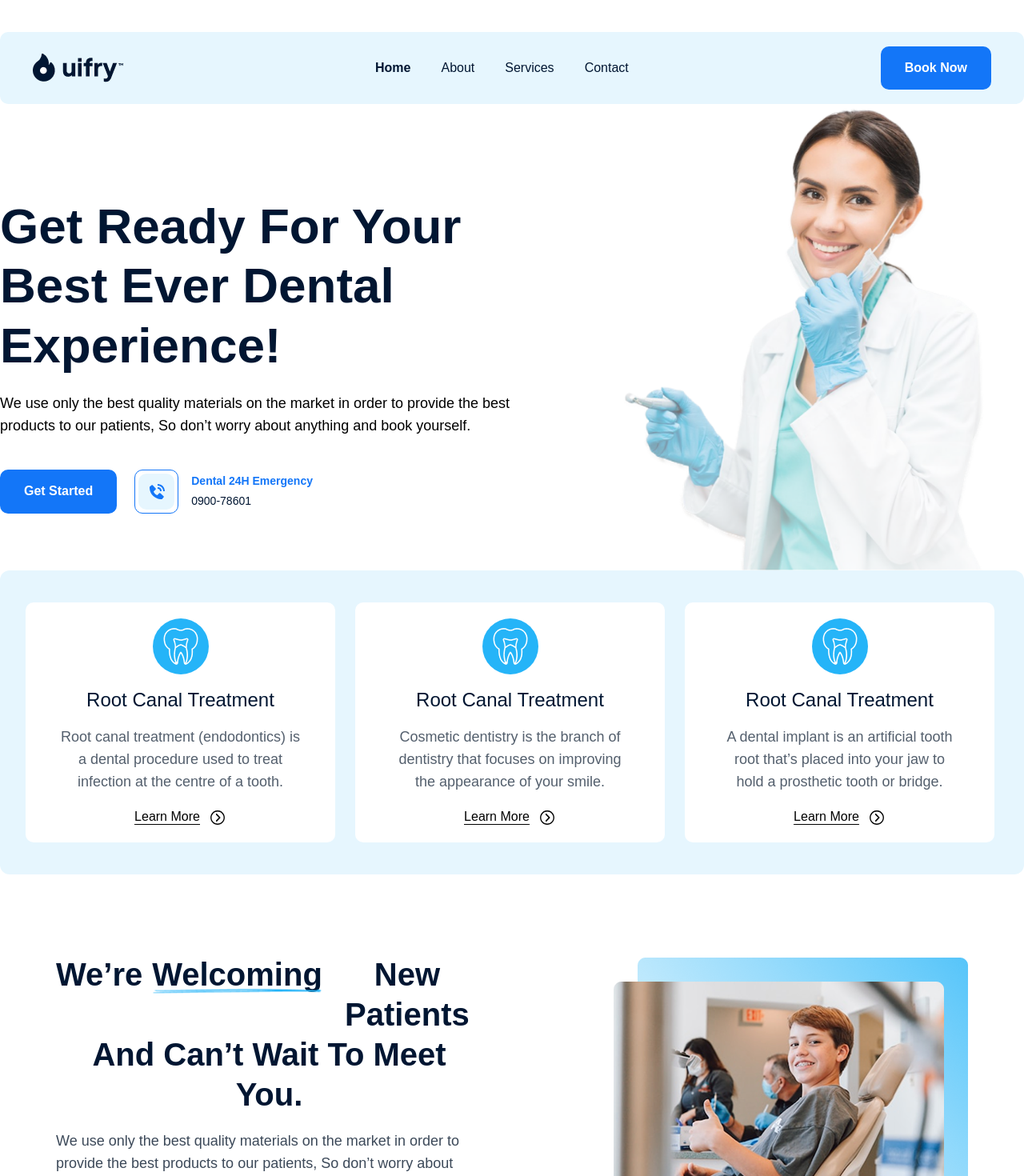
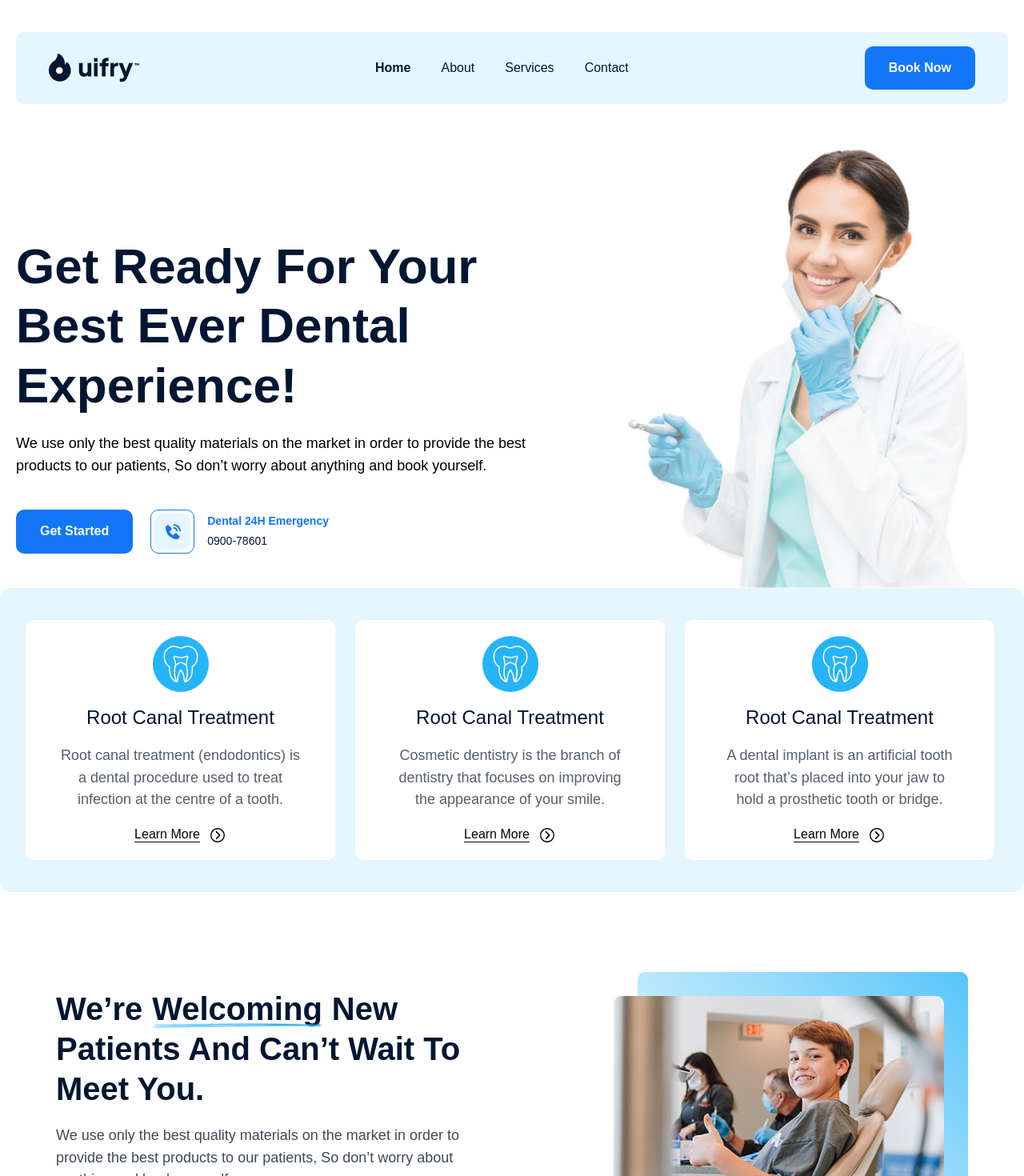
Before and after one commit to Firdosh01/Dental-medical-website, a React (Vite) app: page / in a window 1280 px wide. Shown: the top 1470 px of the page at 80% size. Built offline with nearby package versions, Linux system fonts and the light colour scheme; a web font is replaced by a local one.

Commit message:
some changes

```diff
--- a/src/components/common/Footer.tsx
+++ b/src/components/common/Footer.tsx
@@ -8,7 +8,7 @@ import { FaTwitter } from "react-icons/fa";
 
 const Footer = () => {
   return (
-    <div className="max_width_container !sm:px-[0px] !px-[20px]">
+    <div className="max_width_container 2xl:!px-[0px] !px-[20px]">
       <div className="flex justify-between items-center">
         <div>
           <img src="/assets/logos/logo.png" alt="" />
--- a/src/components/common/Navbar.jsx
+++ b/src/components/common/Navbar.jsx
@@ -13,7 +13,7 @@ const Navbar = ({ navbarBgColor }) => {
   return (
     <div className="max_width_container !pt-[40px] ">
       <div
-        className="navbar_container sm:!mx-0 !mx-5"
+        className="navbar_container 2xl:!mx-0 !mx-5"
         style={{ backgroundColor: `${navbarBgColor}` }}
       >
         <div className="navbar">
--- a/src/components/common/Navbar.scss
+++ b/src/components/common/Navbar.scss
@@ -70,19 +70,22 @@
 
     & .nav-container {
       position: absolute;
-      top: 70px;
+      top: 100px;
       left: 0;
       right: 0;
       background-color: var(--light-blue-color);
-      border-radius: 0 0 10px 10px;
+      border: 1.5px solid var(--mid-blue-color);
+      border-radius: 10px;
       max-height: 0;
       overflow: hidden;
       padding: 0;
-      z-index: 99;
+      z-index: 9999;
+      visibility: hidden;
 
       &.open {
         max-height: 300px;
         padding: 20px;
+        visibility:visible;
       }
 
       & .navigation_links {
--- a/src/components/core/Articles/ArticlesGrid.tsx
+++ b/src/components/core/Articles/ArticlesGrid.tsx
@@ -5,7 +5,7 @@ import Button from "../../common/Button";
 const ArticlesGrid = () => {
   return (
     <div>
-      <div className="grid lg:grid-cols-4 md:grid-cols-2 grid-cols-1 gap-y-[30px] gap-x-[20px] place-items-center">
+      <div className="grid xl:grid-cols-4 lg:grid-cols-3 md:grid-cols-2 grid-cols-1 gap-y-[30px] gap-x-[20px] place-items-center">
         {newsAndArticles.map((article) => {
           return (
             <div className="bg-[var(--light-blue-color)] !p-[20px] rounded-[10px] sm:w-full max-w-fit">
--- a/src/components/core/OurClient/OurClientReview.tsx
+++ b/src/components/core/OurClient/OurClientReview.tsx
@@ -13,8 +13,13 @@ const OurClientReview = () => {
       items: 3.7,
       slidesToSlide: 1,
     },
+    largeTablet: {
+      breakpoint: { max: 1024, min: 821 },
+      items: 3,
+      slidesToSlide: 1,
+    },
     tablet: {
-      breakpoint: { max: 1024, min: 464 },
+      breakpoint: { max: 820, min: 464 },
       items: 2,
       slidesToSlide: 1,
     },
--- a/src/components/core/ourSpecialists/OurSpecialists.tsx
+++ b/src/components/core/ourSpecialists/OurSpecialists.tsx
@@ -13,6 +13,11 @@ const OurSpecialists = () => {
       items: 4.1,
       slidesToSlide: 1,
     },
+    largeTablet: {
+      breakpoint: { max: 1280, min: 1024 },
+      items: 3.5,
+      slidesToSlide: 1,
+    },
     tablet: {
       breakpoint: { max: 1024, min: 464 },
       items: 2.2,
@@ -24,6 +29,7 @@ const OurSpecialists = () => {
       slidesToSlide: 1,
     },
   };
+
 
   return (
     <div className="!mt-[120px] bg-[var(--light-blue-color)]  min-h-[753px] flex flex-col !py-[50px]">
@@ -52,7 +58,7 @@ const OurSpecialists = () => {
           </div>
         </div>
       </div>
-      <div className="bg-red900 !md:ml-[80px] !mt-[80px]">
+      <div className="bg-red900 !md:ml-[80px] !mt-[80px] sm:!px-[0px] !px-[20px]">
         <div>
           <Carousel
             swipeable={false}
--- a/src/index.css
+++ b/src/index.css
@@ -290,3 +290,12 @@ body {
     line-height: 125%;
   }
 }
+
+@media screen and (max-width: 400px) {
+  .h1_semibold {
+    font-size: 2.2rem;
+  }
+  .h2_semibold {
+    font-size: 1.8rem;
+  }
+}
--- a/src/pages/About.jsx
+++ b/src/pages/About.jsx
@@ -25,7 +25,7 @@ const About = () => {
             </div>
           </div>
         </div>
-        <div className="!mt-[70px] flex gap-[70px]  justify-end lg:flex-row flex-col xl:!px-[0px] !px-[20px]">
+        <div className="!mt-[70px] flex gap-[70px]  justify-end lg:flex-row flex-col 2xl:!px-[0px] !px-[20px]">
           <div className="lg:!w-[649px]">
             <div className="h2_semibold text-[var(--dark-blue-color)]">
               Our Mission
@@ -185,7 +185,7 @@ const About = () => {
           </div>
         </div>
         <div className="!mt-[118px] ">
-          <div className="flex sm:justify-center sm:items-center flex-col xl:!mx-[0px] !xl-[20px]">
+          <div className="flex sm:justify-center sm:items-center flex-col 2xl:!mx-[0px] !mx-[20px]">
             <div className="flex flex-col gap-[20px] max-w-[592px]">
               <div className="h2_semibold text-[var(--dark-blue-color)] sm:text-center">
                 <div className="flex gap-3 sm:justify-center items-center">
@@ -209,7 +209,7 @@ const About = () => {
               </div>
             </div>
           </div>
-          <div className="flex sm:gap-[20px] gap-[40px] justify-between !mt-[70px] sm:flex-row flex-col xl:!mx-[0px] !mx-[20px]">
+          <div className="flex sm:gap-[20px] gap-[40px] justify-between !mt-[70px] sm:flex-row flex-col 2xl:!mx-[0px] !mx-[20px]">
             <div>
               <img
                 src="/assets/images/about/technology-img-1.png"
@@ -240,7 +240,7 @@ const About = () => {
               </div>
             </div>
           </div>
-          <div className="bg-[var(--dark-blue-color)] !py-10 !px-8 xl:rounded-xl grid lg:grid-cols-3 sm:grid-cols-2 grid-cols-1 lace-items-center !mt-[132px]  gap-y-[20px] gap-x-[20px]">
+          <div className="bg-[var(--dark-blue-color)] !py-10 sm:!px-8 !px-[20px] 2xl:rounded-xl grid lg:grid-cols-3 sm:grid-cols-2 grid-cols-1 lace-items-center !mt-[132px]  gap-y-[20px] xl:!gap-x-[20px] gap-x-[10px]">
             <div className="xl:w-[387px] w-full h-[300px] bg-[var(--secondary-white-color)] !py-5  rounded-[10px] flex flex-col gap-2  justify-between items-center">
               <div className="w-[70px] h-[70px] bg-[var(--sky-blue-color)] rounded-full flex justify-center items-center">
                 <img
--- a/src/pages/Home.jsx
+++ b/src/pages/Home.jsx
@@ -16,8 +16,8 @@ const Home = () => {
     <div>
       <Navbar navbarBgColor={"#e6f6fe"} />
       <div className="max_width_container">
-        <div className="flex flex-wrap  lg:flex-nowrap xl:!mx-0 !mx-[20px] ">
-          <div className="sm:max-w-[787px] !pt-[116px]">
+        <div className="flex flex-wrap  lg:flex-nowrap 2xl:!mx-0 !mx-[20px] lg:!pt-[50px]">
+          <div className="sm:max-w-[787px] lg:!pt-[116px] !pt-[68px] !pb-5">
             <div className="h1_semibold text-[var(--dark-blue-color)] capitalize w-full">
               Get ready for your best ever Dental Experience!
             </div>
@@ -56,7 +56,7 @@ const Home = () => {
           </div>
         </div>
 
-        <div className="bg-[var(--light-blue-color)] !py-10 !px-8 rounded-xl grid lg:grid-cols-3 sm:grid-cols-2 grid-cols-1 lace-items-center !gap-y-[20px]  !gap-x-[20px]">
+        <div className="bg-[var(--light-blue-color)] !py-10 sm:!px-8 !px-[20px] xl:rounded-xl grid lg:grid-cols-3 sm:grid-cols-2 grid-cols-1 lace-items-center !gap-y-[20px]  xl:!gap-x-[20px] gap-x-[10px]">
           <div className="max-w-[387px] h-[300px] bg-[var(--secondary-white-color)] !py-5  rounded-[10px] flex flex-col gap-2  justify-between items-center">
             <div className="w-[70px] h-[70px] bg-[var(--sky-blue-color)] rounded-full flex justify-center items-center">
               <img
@@ -128,25 +128,7 @@ const Home = () => {
         <div className="flex items-center lg:gap-[164px] sm:gap-[20px] gap-[80px] justify-center !mt-[100px] md:flex-row flex-col xl:!mx-0 !mx-[20px]">
           <div className="md:max-w-[533px] w-full flex flex-col sm:gap-[40px] gap-[30px]">
             <div className="flex flex-col sm:gap-[20px] gap-[17px">
-              <div className="h2_semibold text-[var(--dark-blue-color)] capitalize text-center md:block hidden">
-                <div className="flex gap-3">
-                  {" "}
-                  We’re
-                  <div className="relative !z-[999]">
-                    welcoming
-                    <div className="absolute top-[-37px] left-0 !z-[9]">
-                      <img
-                        src="/assets/logos/welcoming-underline.png"
-                        alt=""
-                        className="w-[276px]"
-                      />
-                    </div>
-                  </div>
-                  new patients
-                </div>
-                <div>and can’t wait to meet you.</div>
-              </div>
-              <div className="h2_semibold text-[var(--dark-blue-color)] capitalize md:hidden block">
+              <div className="h2_semibold text-[var(--dark-blue-color)] capitalize ">
                 <div className="flex gap-3">
                   {" "}
                   We’re
@@ -360,7 +342,7 @@ const Home = () => {
       <OurClientReview />
       {/* our client review section end */}
       {/* article section start */}
-      <div className="!mt-[100px]  flex flex-col !pt-[0px] max_width_container xl:!px-[0px] !px-[20px]">
+      <div className="!mt-[100px]  flex flex-col !pt-[0px] max_width_container 2xl:!px-[0px] !px-[20px]">
         <div className="flex justify-between items-end">
           <div className="flex flex-col gap-[20px] w-[455px]">
             <div className="relative !z-[999] h2_semibold text-[var(--dark-blue-color)]">
--- a/src/pages/Services.jsx
+++ b/src/pages/Services.jsx
@@ -12,7 +12,7 @@ const Services = () => {
       }}
     >
       <Navbar navbarBgColor={"#ffffff"} />
-      <div className="max_width_container !mt-[90px] xl:!px-[0px] !px-[20px] ">
+      <div className="max_width_container !mt-[90px] 2xl:!px-[0px] !px-[20px] ">
         <div className="flex flex-col gap-[20px] sm:justify-center  sm:items-center">
           <div className="h1_semibold text-[var(--dark-blue-color)] capitalize flex sm:justify-center sm:items-center">
             <div className="flex gap-3">
@@ -34,7 +34,7 @@ const Services = () => {
           </div>
         </div>
         <div className="!my-[80px]">
-          <div className="grid lg:grid-cols-3 sm:grid-cols-2 grid-cols-1 lace-items-center  gap-y-[40px] gap-x-[20px]">
+          <div className="grid lg:grid-cols-3 sm:grid-cols-2 grid-cols-1 lace-items-center  gap-y-[40px] xl:!gap-x-[20px] gap-x-[10px]">
             <div className="xl:w-[387px] h-[300px] bg-[var(--secondary-white-color)] !py-5  rounded-[10px] flex flex-col gap-2  justify-between items-center">
               <div className="w-[70px] h-[70px] bg-[var(--sky-blue-color)] rounded-full flex justify-center items-center">
                 <img
@@ -292,7 +292,6 @@ const Services = () => {
       <FrequentlyAskQues />
       {/* Frequently Ask Question section end */}
 
-
       <div className="!my-[110px] max_width_container">
         <div className="flex justify-center items-center ">
           <div className="bg-[var(--dark-blue-color)] flex justify-between items-center gap-[80px] lg:!px-12 !w-[1064px] sm:!h-[392px] lg:rounded-[10px] sm:flex-row flex-col !py-12 !px-[20px]">
@@ -318,7 +317,6 @@ const Services = () => {
           </div>
         </div>
       </div>
-
     </div>
   );
 };
```
